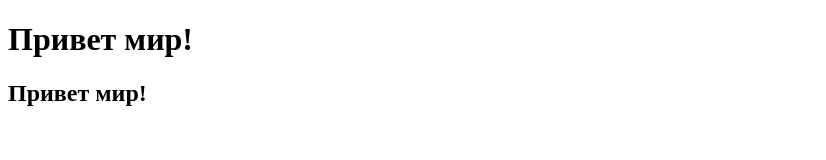
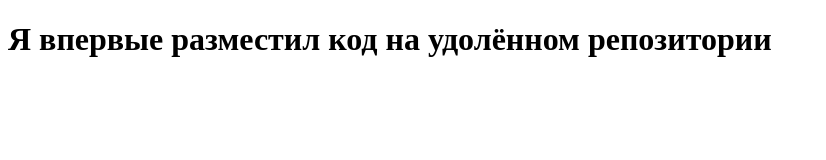
Before and after one commit to Utka751/test-repos, a plain HTML site: page index.html in a window 1280 px wide. Shown: the whole page, without its empty margins (0-826 px from the left). Drawn offline with Linux system fonts and the light colour scheme.

Commit message:
new commit

```diff
--- a/index.html
+++ b/index.html
@@ -6,7 +6,6 @@
     <title>Document</title>
 </head>
 <body>
-    <h1>Привет мир!</h1>
-    <h2>Привет мир!</h2>
+    <h1>Я впервые разместил код на удолённом репозитории</h1>
 </body>
 </html>
```
